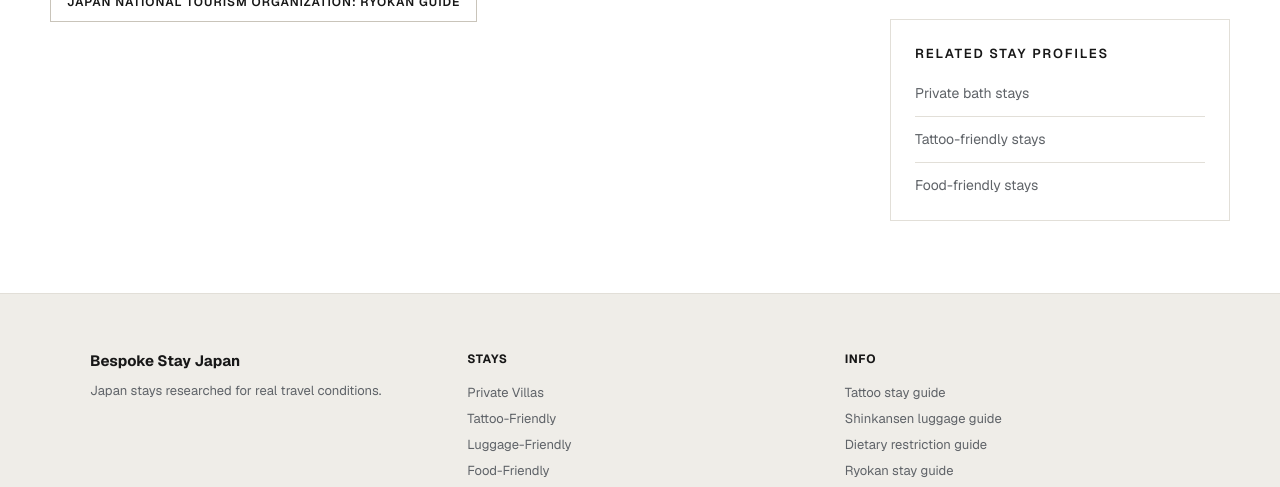
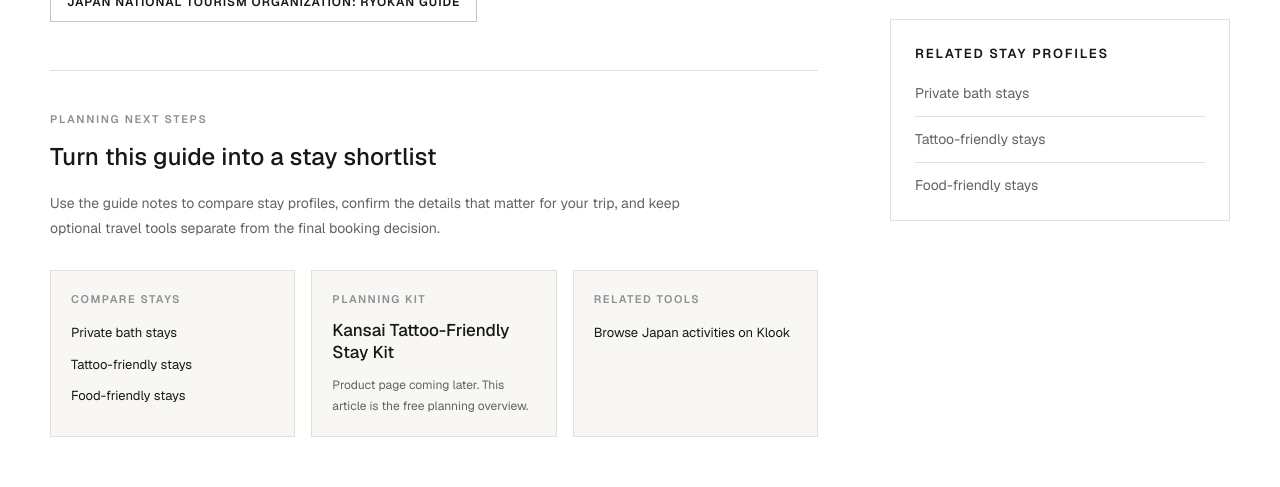
Before and after one commit to AMATSUGI-120/bespokestayjapan-mvp, a Next.js app: page /ryokan-stay-guide in a window 1280 px wide. Shown: the part 1647-2134 px from the top of the page. Built offline with nearby package versions, Linux system fonts and the light colour scheme; no server answers.

Commit message:
feat: strengthen guide page next-step CTAs

```diff
--- a/components/GuidePage.tsx
+++ b/components/GuidePage.tsx
@@ -156,6 +156,78 @@ export function GuidePage({ guide }: { guide: GuidePageContent }) {
                   </div>
                 </section>
               ) : null}
+
+              {(guide.relatedStays?.length || guide.serviceLinks?.length || product) ? (
+                <section className="mt-12 border-t border-[var(--bsj-border)] pt-10">
+                  <p className="text-[11px] font-semibold uppercase tracking-[0.16em] text-[var(--bsj-text-light)]">
+                    Planning next steps
+                  </p>
+                  <h2 className="mt-3 text-[24px] font-medium tracking-[0] text-[var(--bsj-text)]">
+                    Turn this guide into a stay shortlist
+                  </h2>
+                  <p className="mt-4 max-w-2xl text-[14px] leading-[1.8] text-[var(--bsj-text-muted)]">
+                    Use the guide notes to compare stay profiles, confirm the details that
+                    matter for your trip, and keep optional travel tools separate from the
+                    final booking decision.
+                  </p>
+
+                  <div className="mt-7 grid gap-4 md:grid-cols-3">
+                    {guide.relatedStays?.length ? (
+                      <div className="border border-[var(--bsj-border)] bg-[var(--bsj-bg)] p-5">
+                        <p className="text-[11px] font-semibold uppercase tracking-[0.14em] text-[var(--bsj-text-light)]">
+                          Compare stays
+                        </p>
+                        <div className="mt-4 flex flex-col gap-3">
+                          {guide.relatedStays.slice(0, 3).map((link) => (
+                            <Link
+                              key={link.href}
+                              href={link.href}
+                              className="text-[13px] leading-[1.5] text-[var(--bsj-text)] no-underline transition-colors hover:text-[var(--bsj-primary-hover)] hover:underline"
+                            >
+                              {link.label}
+                            </Link>
+                          ))}
+                        </div>
+                      </div>
+                    ) : null}
+
+                    {product ? (
+                      <div className="border border-[var(--bsj-border)] bg-[var(--bsj-bg)] p-5">
+                        <p className="text-[11px] font-semibold uppercase tracking-[0.14em] text-[var(--bsj-text-light)]">
+                          Planning kit
+                        </p>
+                        <h3 className="mt-3 text-[17px] font-medium leading-[1.3] text-[var(--bsj-text)]">
+                          {product.title}
+                        </h3>
+                        <p className="mt-3 text-[12px] leading-[1.7] text-[var(--bsj-text-muted)]">
+                          {product.statusLabel}
+                        </p>
+                      </div>
+                    ) : null}
+
+                    {guide.serviceLinks?.length ? (
+                      <div className="border border-[var(--bsj-border)] bg-[var(--bsj-bg)] p-5">
+                        <p className="text-[11px] font-semibold uppercase tracking-[0.14em] text-[var(--bsj-text-light)]">
+                          Related tools
+                        </p>
+                        <div className="mt-4 flex flex-col gap-3">
+                          {guide.serviceLinks.slice(0, 3).map((link) => (
+                            <a
+                              key={link.href}
+                              href={link.href}
+                              target="_blank"
+                              rel={link.sponsored ? 'noreferrer sponsored' : 'noreferrer'}
+                              className="text-[13px] leading-[1.5] text-[var(--bsj-text)] no-underline transition-colors hover:text-[var(--bsj-primary-hover)] hover:underline"
+                            >
+                              {link.label}
+                            </a>
+                          ))}
+                        </div>
+                      </div>
+                    ) : null}
+                  </div>
+                </section>
+              ) : null}
             </article>
 
             <aside className="space-y-6 lg:sticky lg:top-8 lg:self-start">
```
